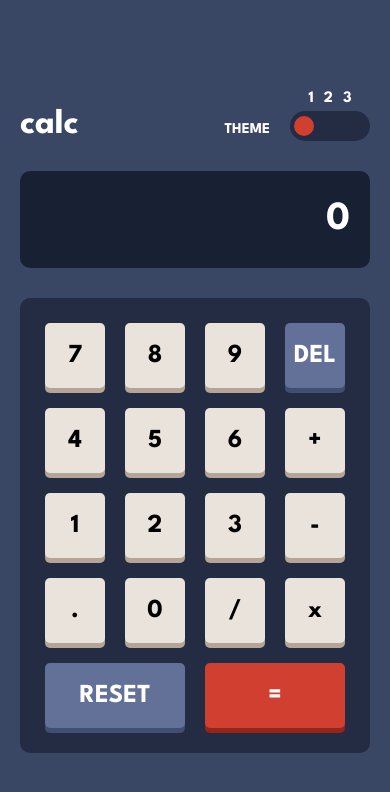
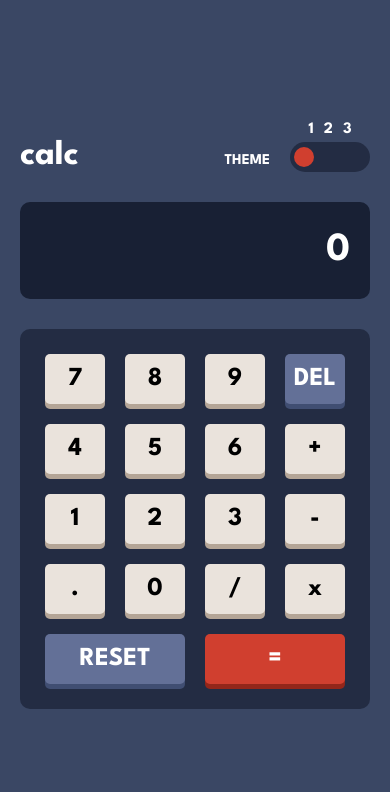
Before and after one commit to petritnuredini/front-end-challenges-part-2, a React (Create React App) app in the folder calculatorapp/: page / in a window 390 px wide. Shown: the top 792 px of the page. Built offline with nearby package versions, Linux system fonts and the light colour scheme.

Commit message:
Small fix on css style

```diff
--- a/calculatorapp/src/components/calculator/calculator-style.css
+++ b/calculatorapp/src/components/calculator/calculator-style.css
@@ -151,10 +151,6 @@
 }
 
 @media (max-width: 767px) {
-  .calc_key_regular,
-  .calc_key_large {
-    height: 65px;
-  }
   .calculator_wrapper {
     width: 100%;
     max-width: 450px;
```
